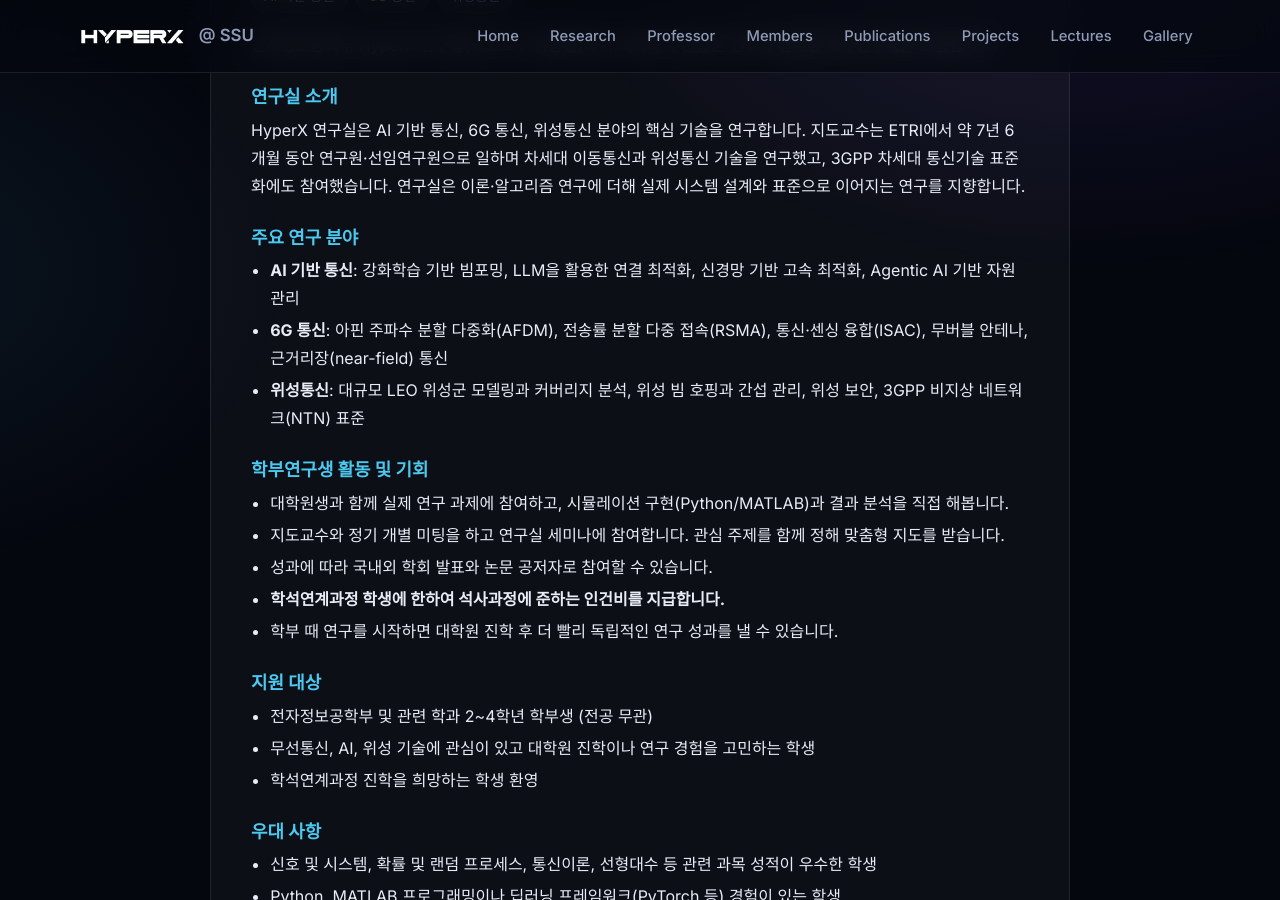
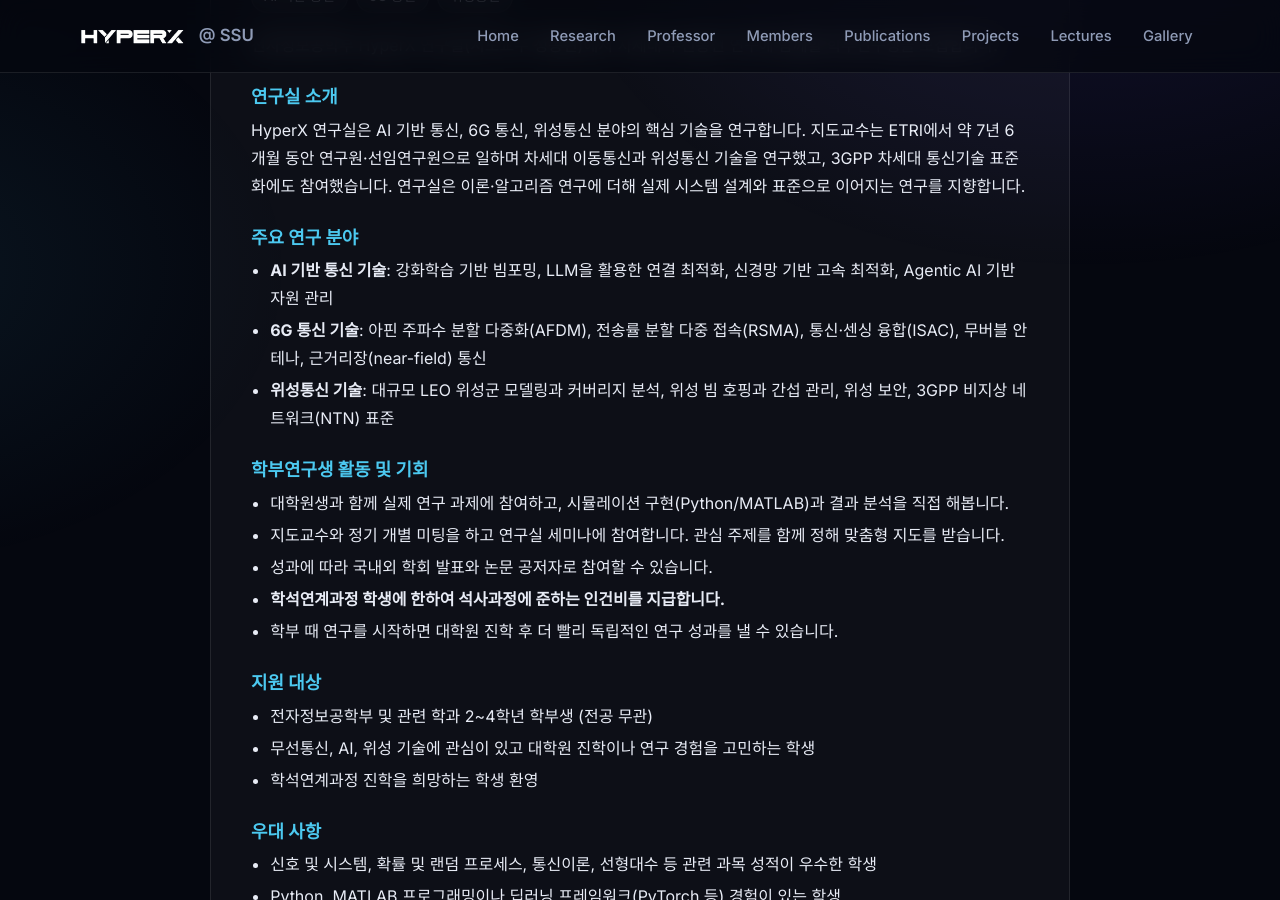
Before and after one commit to hyperx-web/hyperx, a Jekyll site: the page built from recruit.html, in a window 1280 px wide and 900 px high, scrolled down 488 px. Built offline with Jekyll 4.4.1, drawn with Linux system fonts in a browser that asks for light colours; some web fonts are replaced.

Commit message:
Recruit: research area labels end with 기술
Co-Authored-By: Claude Opus 5.5 <noreply@anthropic.com>

```diff
--- a/recruit.html
+++ b/recruit.html
@@ -19,9 +19,9 @@ eyebrow: Position Available
 
       <h3>주요 연구 분야</h3>
       <ul>
-        <li><b>AI 기반 통신</b>: 강화학습 기반 빔포밍, LLM을 활용한 연결 최적화, 신경망 기반 고속 최적화, Agentic AI 기반 자원 관리</li>
-        <li><b>6G 통신</b>: 아핀 주파수 분할 다중화(AFDM), 전송률 분할 다중 접속(RSMA), 통신·센싱 융합(ISAC), 무버블 안테나, 근거리장(near-field) 통신</li>
-        <li><b>위성통신</b>: 대규모 LEO 위성군 모델링과 커버리지 분석, 위성 빔 호핑과 간섭 관리, 위성 보안, 3GPP 비지상 네트워크(NTN) 표준</li>
+        <li><b>AI 기반 통신 기술</b>: 강화학습 기반 빔포밍, LLM을 활용한 연결 최적화, 신경망 기반 고속 최적화, Agentic AI 기반 자원 관리</li>
+        <li><b>6G 통신 기술</b>: 아핀 주파수 분할 다중화(AFDM), 전송률 분할 다중 접속(RSMA), 통신·센싱 융합(ISAC), 무버블 안테나, 근거리장(near-field) 통신</li>
+        <li><b>위성통신 기술</b>: 대규모 LEO 위성군 모델링과 커버리지 분석, 위성 빔 호핑과 간섭 관리, 위성 보안, 3GPP 비지상 네트워크(NTN) 표준</li>
       </ul>
 
       <h3>학부연구생 활동 및 기회</h3>
```
